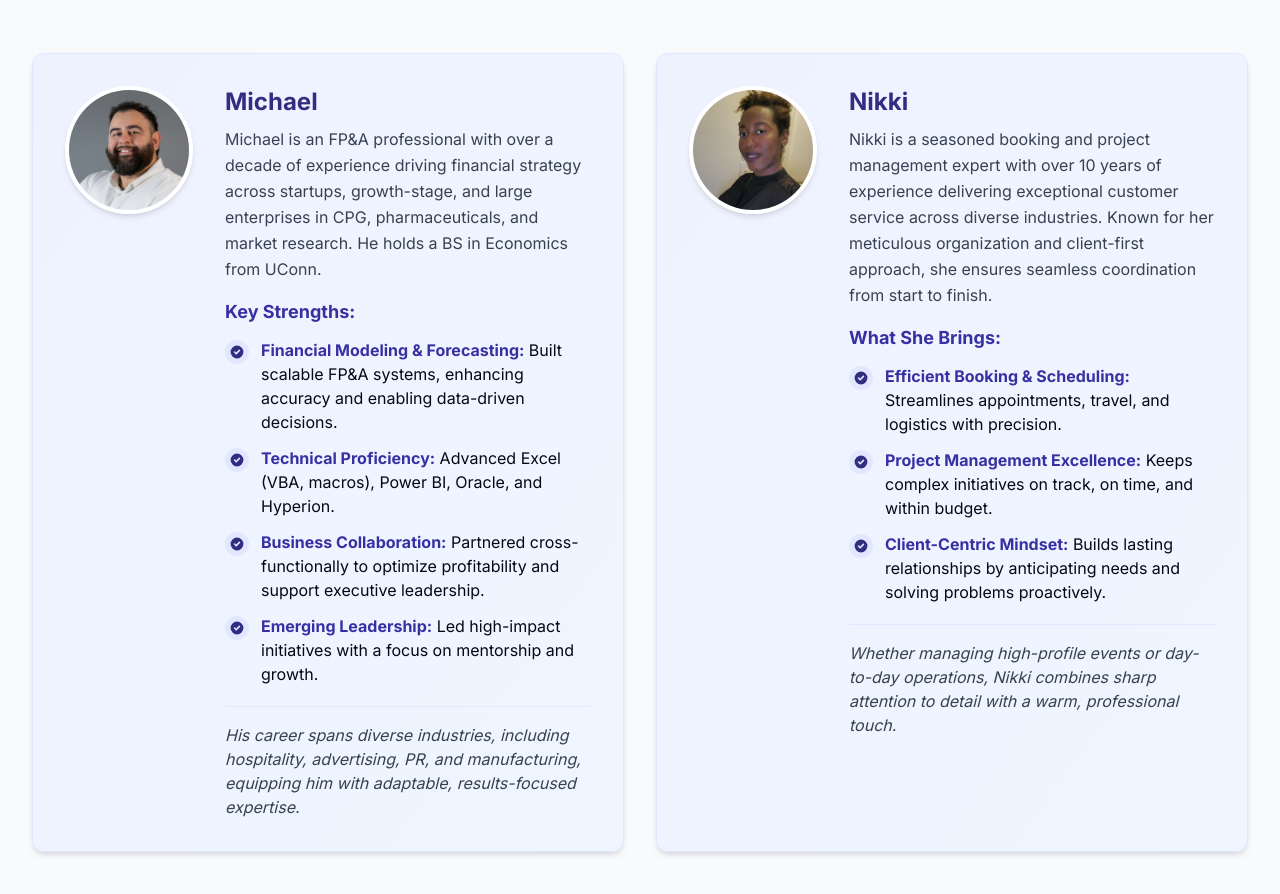
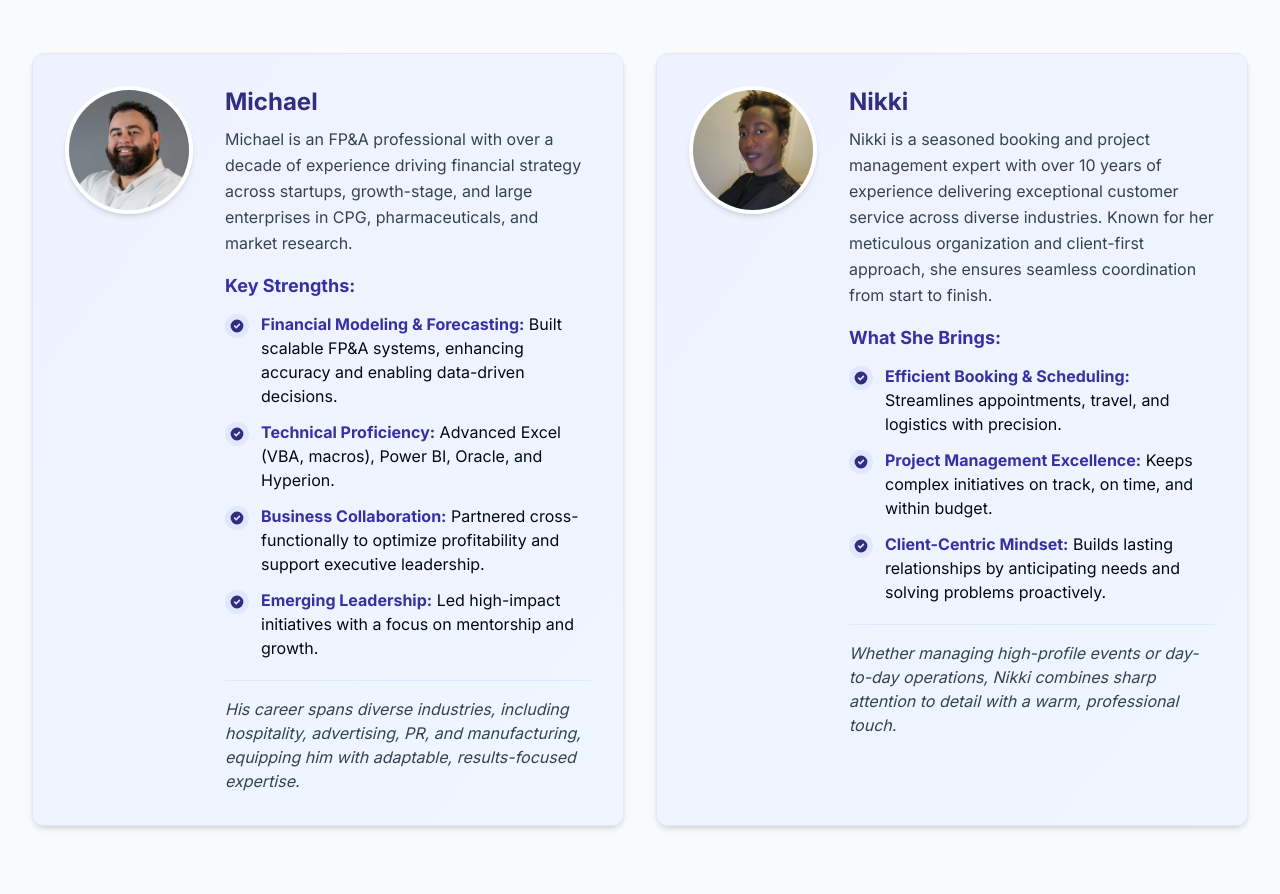
Before and after one commit to Philip-project/TAX_project, a React (Vite) app: page /about in a window 1280 px wide. Shown: the part 1248-2142 px from the top of the page. Built offline with nearby package versions, Linux system fonts and the light colour scheme.

Commit message:
changed the Michael  content

```diff
--- a/src/pages/About.tsx
+++ b/src/pages/About.tsx
@@ -177,7 +177,7 @@ const About = () => {
   <div className="flex-1">
     <h3 className="text-2xl font-bold text-indigo-900 mb-2">Michael</h3>
     <p className="text-gray-700 mb-4 leading-relaxed">
-      Michael is an FP&A professional with over a decade of experience driving financial strategy across startups, growth-stage, and large enterprises in CPG, pharmaceuticals, and market research. He holds a BS in Economics from UConn.
+      Michael is an FP&A professional with over a decade of experience driving financial strategy across startups, growth-stage, and large enterprises in CPG, pharmaceuticals, and market research.
     </p>
 
     <h4 className="font-bold text-indigo-800 mb-3 text-lg">Key Strengths:</h4>
```
